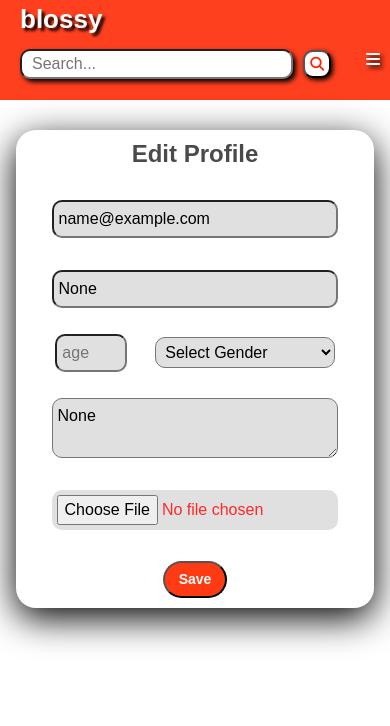
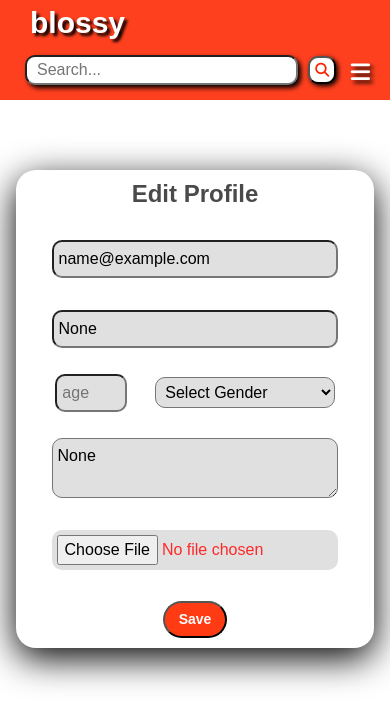
Before and after one commit to UdaykumarIOT/Blossy, a Django app: page /edit-profile/ in a window 390 px wide. Shown: the top 726 px of the page. Run offline with Django 4.2, Linux system fonts and the light colour scheme; the visitor is signed in with stand-in values (Sample User, id 1); parts of the project's set-up code (start-up, migrations or seed data) failed here and were passed over; some libraries are stand-ins or nearby versions; some web fonts are replaced.

Commit message:
nav and other modified

```diff
--- a/Frontend/Templates/navbar.html
+++ b/Frontend/Templates/navbar.html
@@ -8,7 +8,7 @@
     <div class="search">
         <datalist id="dl">
           {% for item in items %}
-            <option value="{{ item.name }}">{{ item.name }}</option>
+            <option value="{{ item.name }}">
           {% endfor %}
         </datalist>
         <form action="{% url 'products' %}" method="POST">
@@ -24,7 +24,7 @@
         <li><a href="{% url 'cart' %}"><i class="fa-solid fa-cart-shopping"></i></a></li>
       </span>
       <span class="bar" >
-        <li><a onclick="toggle('dropicons')" ><i class="fa-solid fa-bars"></i></a></li>
+        <li><a onclick="toggle('dropicons')" ><i id="bar_icon" class="fa-solid fa-bars"></i></a></li>
         <div class="dropdown" id="dropicons">
           <span class="icons3" >
           <a href="{% url 'dashboard' %}"><i class="fa-solid fa-house"></i> Home</a>
--- a/root_dir/settings.py
+++ b/root_dir/settings.py
@@ -62,7 +62,7 @@
 TEMPLATES = [
     {
         'BACKEND': 'django.template.backends.django.DjangoTemplates',
-        'DIRS': [],
+        'DIRS': [os.path.join(BASE_DIR,'Frontend/Templates')],
         'APP_DIRS': True,
         'OPTIONS': {
             'context_processors': [
@@ -131,7 +131,7 @@
 
 MEDIA_ROOT = '/media/'
 
-STATIC_ROOT = os.path.join(BASE_DIR , 'static_copy' )
+STATIC_ROOT = os.path.join(BASE_DIR , 'static' )
 
 # Default primary key field type
 # https://docs.djangoproject.com/en/4.2/ref/settings/#default-auto-field
--- a/root_dir/static/css/base.css
+++ b/root_dir/static/css/base.css
@@ -4,7 +4,7 @@
 
 .brand_name {
     display: inline;
-    font-size: 26px;
+    font-size: 30px;
     font-weight: bold;
     color: hsl(0, 0%, 100%);
     margin-left: 20px;
@@ -18,14 +18,14 @@
 
 .search {
     display: inline;
-    margin-left: 10px;
+    margin-left: 20px;
 }
 .icons {
     display: inline;
     position: absolute;
-    right: 0;
-    margin-top: 12px;
-    margin-bottom: 10px;
+    right: 10px;
+    margin-top: 16px;
+    margin-bottom: 5px;
 }
 .icons li {
     display: inline-block;
@@ -37,10 +37,10 @@
     text-decoration: none;
 }
 .mid-nav {
-    height: 50px;
+    height: 60px;
 }
 .search input,button {
-    margin-top: 10px;
+    margin-top: 3px;
 }
 
 .search input {
@@ -69,8 +69,8 @@
     display: none;
     position : absolute;
     right: 6px;
-    top: 40px;
-    width: 150px;
+    top: 45px;
+    width: 220px;
     border-radius: 7px;
     background-color: hsl(0, 0%, 100%);
     padding: 10px;
@@ -97,8 +97,10 @@
 .icons3 {
     display: none;
 }
-
-@media screen and (max-width: 545px) {
+#bar_icon{
+    font-size: 18px;
+}
+@media screen and (max-width: 600px) {
     .group_icons {
         display: none;
     }
@@ -106,10 +108,13 @@
         display: inline-block;
     }
     .search input{
-        width: 200px;
+        width: 48%;
     }
     .icons3{
         display: block;
+    }
+    #bar_icon{
+        font-size: 20px;
     }
 }
 
@@ -118,10 +123,15 @@
         height: 100px;
     }
     .search input{
-        margin-left: 10px;
+        margin-left: 5px;
         width: 70%;
+        margin-top: 10px;
     }
     .brand_name{
         display: block;
+        margin-left: 30px;
+    }
+    #bar_icon{
+        font-size: 22px;
     }
 }
--- a/root_dir/static/css/edit_profile.css
+++ b/root_dir/static/css/edit_profile.css
@@ -6,7 +6,7 @@
 }
 .container{
     text-align: center;
-    margin:30px auto 40px auto;
+    margin:70px auto 40px auto;
     padding:10px;
     width: 350px;
     border-radius: 20px;
--- a/root_dir/static/css/profile.css
+++ b/root_dir/static/css/profile.css
@@ -6,7 +6,7 @@
 }
 .container{
     text-align: center;
-    margin: 30px auto;
+    margin: 60px auto;
     padding:10px;
     width: 350px;
     border-radius: 20px;
```
Also changed, not shown: 1 other file.
